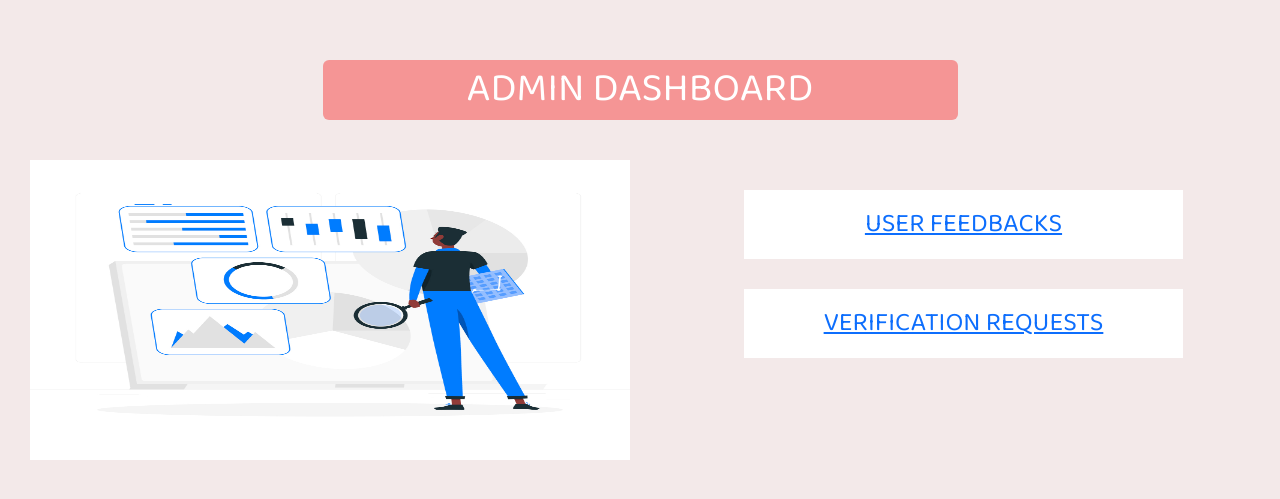
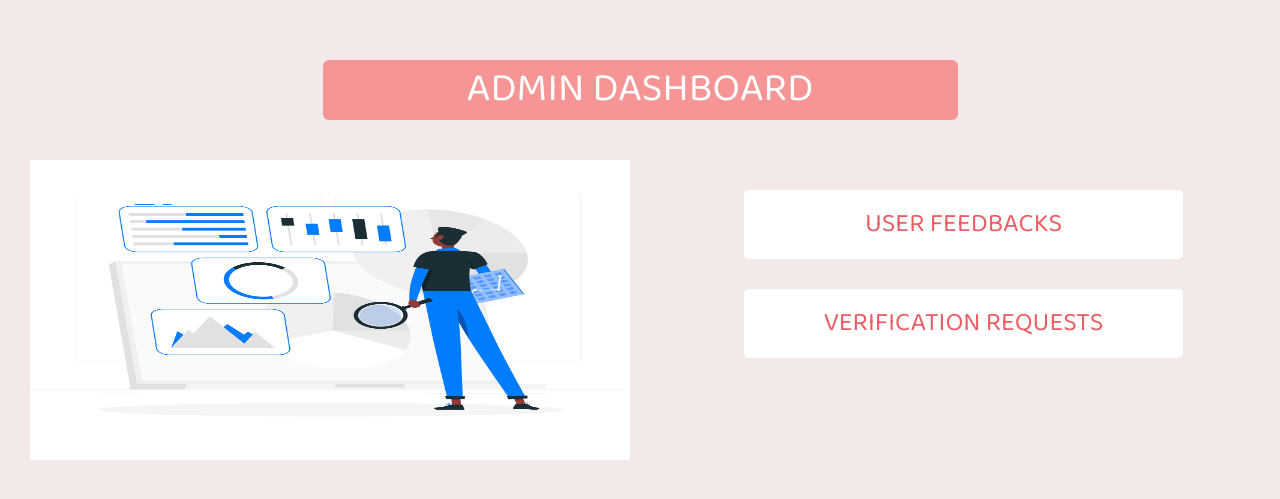
Before and after one commit to hritika1025/Blood_Donation_Management_System, a Flask app: page /admin_dashboard in a window 1280 px wide. Shown: the part 82-581 px from the top of the page. Run offline with Flask 2, Linux system fonts and the light colour scheme; some libraries are stand-ins or nearby versions.

Commit message:
Changes made.

```diff
--- a/static/css/admin_dashboard2.css
+++ b/static/css/admin_dashboard2.css
@@ -141,14 +141,22 @@ body{
     border-width: 1px;
 }
 .links{
+    color: bisque;
     margin: auto;
     align-items: center;
   width: 70%;
   border: 3px solid white;
+  border-radius: 5px;
   padding: 12px;
   background-color: white;
   text-align: center;
   font-size: 26px;
+}
+.links:hover {
+    transform: scale(1.00);
+    box-shadow: 0 10px 20px rgba(0, 0, 0, .12), 0 4px 8px rgba(0, 0, 0, .06);
+    background-color: rgba(230, 193, 193, 0.829);
+    color: rgb(255, 255, 255);
 }
 .btn btn-secondary{
     margin: 5px;
--- a/template/admin_dashboard.html
+++ b/template/admin_dashboard.html
@@ -80,11 +80,11 @@
           <br>
 
           <div class="links">
-            <a href="{{url_for('user_msg_to_admin')}}"> USER FEEDBACKS </a>
+            <a href="{{url_for('user_msg_to_admin')}}" style="text-decoration: none;color: rgb(233, 95, 102);"> USER FEEDBACKS </a>
           </div>
           <br>
           <div class="links">
-            <a href="{{url_for('registeration_verification_by_admin')}}"> VERIFICATION REQUESTS </a>
+            <a href="{{url_for('registeration_verification_by_admin')}}" style="text-decoration: none; color: rgb(233, 95, 102)"> VERIFICATION REQUESTS </a>
           </div>
         </div>
       </div>
```
